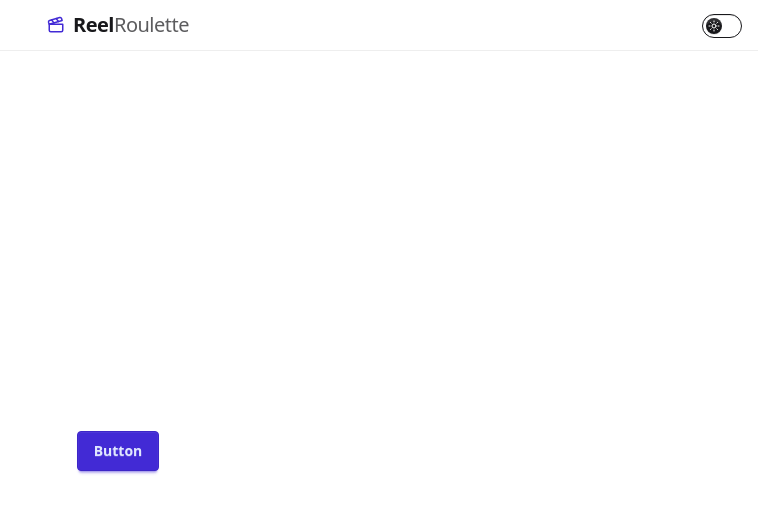
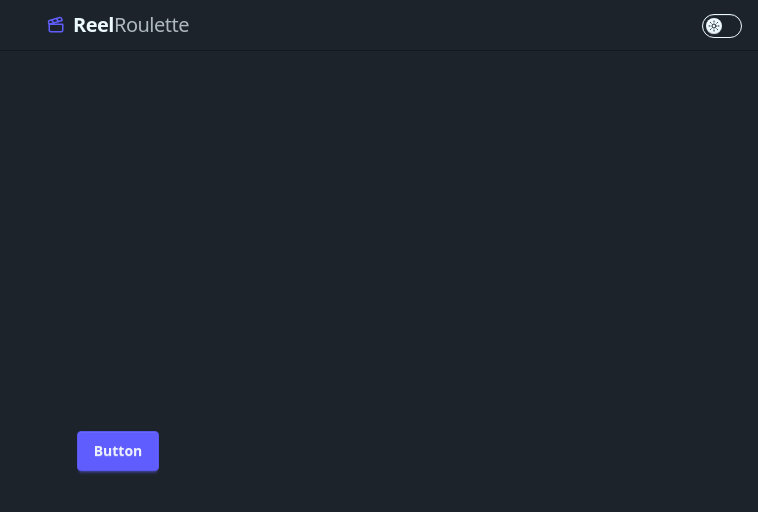
Before and after one commit to Sreehari9230/ReelRoulette, a React (Vite) app: page / in a window 1280 px wide. Shown: the top 512 px of the page, without its empty margins (522-1280 px from the left). Built offline with nearby package versions, Linux system fonts and the light colour scheme.

Commit message:
theme-is-changing

```diff
--- a/src/App.jsx
+++ b/src/App.jsx
@@ -5,9 +5,14 @@ import HomePage from "./pages/HomePage";
 import NotFoundPage from "./pages/NotFoundPage";
 import Navbar from "./components/Navbar";
 
+import { useThemeStore } from "./store/useThemeStore";
+
 const App = () => {
+  const { theme } = useThemeStore();
+
   return (
-    <div>
+    <div data-theme={theme}>
+      {/* data-theme={theme} */}
       <Navbar />
 
       <Routes>
--- a/src/components/ThemeToggle.jsx
+++ b/src/components/ThemeToggle.jsx
@@ -4,10 +4,12 @@ import { Sun, Moon } from "lucide-react";
 import { useThemeStore } from "../store/useThemeStore";
 
 const ThemeToggle = () => {
+  const { theme, setTheme } = useThemeStore();
+
   const themeToggled = () => {
     console.log("theme changed");
+    setTheme("light");
   };
-  const { theme, setTheme } = useThemeStore();
 
   return (
     <div>
--- a/src/store/useThemeStore.js
+++ b/src/store/useThemeStore.js
@@ -1,9 +1,9 @@
 import { create } from "zustand";
 
 export const useThemeStore = create((set) => ({
-    theme: localStorage.getItem("chat-theme") || "bumblebee",
+    theme: localStorage.getItem("theme") || "dark",
     setTheme: (theme) => {
-        localStorage.setItem("chat-theme", theme);
+        localStorage.setItem("theme", theme);
         set({ theme })
     },
 }))
--- a/tailwind.config.js
+++ b/tailwind.config.js
@@ -8,14 +8,14 @@ export default {
   daisyui: {
     themes: [
       {
-        mylight: {
+        light: {
           "primary": "#2563eb",
           "secondary": "#22c55e",
           "accent": "#f59e0b",
           "base-100": "#ffffff",
           "base-content": "#111827",
         },
-        mydark: {
+        dark: {
           "primary": "#60a5fa",
           "secondary": "#4ade80",
           "accent": "#fbbf24",
```
